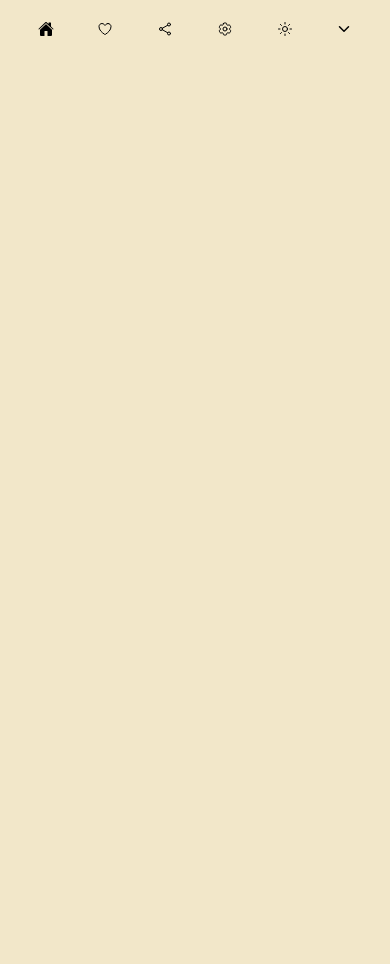
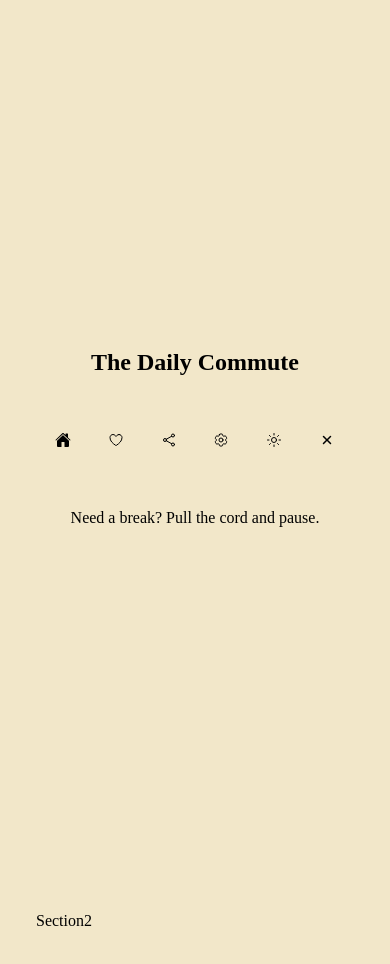
Before and after one commit to SAndreeaM/the-daily-commute, a React (Vite) app: page / in a window 390 px wide. Shown: the top 964 px of the page. Before the commit the page ends 844 px from the top, so only its background shows below. Built offline with nearby package versions, Linux system fonts and the light colour scheme.

Commit message:
Restructured CSS

```diff
--- a/src/App.css
+++ b/src/App.css
@@ -1,16 +1,5 @@
-/* DEFAULT STYLES */
-*,
-*::before,
-*::after {
-  box-sizing: border-box; /* Ensure padding and borders are included in width/height calculations */
-}
-
-html, body {
-  height: 100%; /* Ensure body and HTML take up 100% of the viewport height */
-  margin: 0; /* Remove default body margin */
-  padding: 0; /* Remove default body padding */
-  overflow: hidden; /* Prevent scrolling from body */
-}
+/* Global styles */
+.root {}
 
 h1, h2, h3 {
   width: 100%;
@@ -19,63 +8,71 @@ h1, h2, h3 {
 }
 
 .app {
-  margin: 0; /* Remove extra margin */
   display: flex;
-  flex-wrap: wrap; /* Allow sections to wrap to the next line */
+  flex-wrap: wrap; /* Allow sections to wrap */
   justify-content: space-evenly;
   align-items: stretch;
-  gap: 16px;
-  height: 100vh; /* Ensure app takes full viewport height */
+  gap: 16px; /* Add spacing between sections */
+  margin: 32px;
 }
 
-/* FLEXBOX */
-.flexbox {
+/* Shared section styles */
+.section {
   display: flex;
+  flex-flow: column nowrap;
+  justify-content: flex-start; /* Align content to the top */
+  align-items: stretch; /* Let content fill section width */
+  height: 100vh; /* Full viewport height */
+  width: 33%; /* Default width for sections */
+  padding: 16px;
+  box-sizing: border-box; /* Include padding in dimensions */
 }
 
-/* SECTION STYLES */
-.section {
-  min-height: 100vh; /* Ensure each section takes at least 100vh */
+/* Section-specific styles */
+.section1 {
+  max-width: 25vw;
+  order: 1;
+  flex-grow: 1;
+}
+
+.section1 .menu {
+  display: flex;
+  flex-flow: row nowrap;
+  justify-content: space-evenly;
+  align-items: center;
+  width: 100%; /* Full-width menu */
+  margin-bottom: 16px; /* Spacing below menu */
+}
+
+.section1-content {
+  width: 100%; /* Content fills section width */
+  height: 95vh;
+  margin-bottom: 16px;
+  text-align: justify;
+}
+
+.section2 {
+  max-width: 50vw;
+  order: 2;
+  flex-grow: 2;
+}
+
+.section3 {
+  max-width: 25vw;
+  order: 3;
+  flex-grow: 1;
+}
+
+/* Home content styles */
+.home-content {
+  display: flex;
   flex-flow: column nowrap;
   justify-content: center;
   align-items: center;
-  width: 33%; /* Default for sections */
-  padding: 16px;
-}
-
-/* SECTION 1 */
-.section1 {
-  max-width: 25vw;
-  flex-flow: column nowrap;
-  justify-content: flex-start;
-  order: 1;
-  flex-grow: 1;
-  margin: 0; /* Remove extra margin */
-}
-
-.section1 .menu {
   width: 100%;
-  margin-bottom: 16px;
-}
-
-.section1-content {
-  height: auto; /* Allow content to adjust its height based on its content */
-  width: 100%;
-  flex-flow: column nowrap;
-  justify-content: flex-start;
-  align-items: flex-start;
-  text-align: justify;
-  margin-bottom: 16px;
-}
-
-.home-content {
-  min-height: 80vh; /* Ensure this area takes up at least 80% of the view height */
-  width: 100%;
-  flex-flow: column nowrap;
-  justify-content: center;
-  align-items: center;
+  height: 95vh;
+  text-align: center;
   gap: 2.5vh;
-  text-align: center;
   margin-bottom: 16px;
 }
 
@@ -83,13 +80,14 @@ h1, h2, h3 {
   height: 2rem;
 }
 
-/* MENU */
+/* Menu styles */
 .menu {
-  height: 5vh;
-  width: 75%;
+  display: flex;
   flex-flow: row nowrap;
   justify-content: space-evenly;
   align-items: center;
+  height: 5vh;
+  width: 75%;
   gap: 16px;
 }
 
@@ -100,79 +98,49 @@ h1, h2, h3 {
   cursor: pointer;
 }
 
-/* SECTION 2 */
-.section2 {
-  max-width: 50vw;
-  order: 2;
-  flex-grow: 2;
-  margin: 0; /* Remove extra margin */
-}
-
-/* SECTION 3 */
-.section3 {
-  max-width: 25vw;
-  order: 3;
-  flex-grow: 1;
-  margin: 0; /* Remove extra margin */
-}
-
-/* MOBILE RESPONSIVENESS - STACK SECTIONS */
+/* Responsive styles */
 @media (max-width: 768px) {
   .app {
-    flex-direction: column;
-    gap: 16px;
-    margin: 0; /* Remove extra margin */
-    height: 100vh; /* Ensure app takes full height on mobile */
+    flex-direction: column; /* Stack sections vertically */
+    gap: 16px; /* Maintain spacing between sections */
+    margin: 16px; /* Adjust margin for smaller screens */
   }
 
   .section {
-    width: 100%; /* Make sections full-width on smaller screens */
-    min-height: 100vh; /* Ensure sections are 100vh on smaller screens */
-    padding: 16px;
+    width: 100%; /* Make sections full width */
+    max-width: 100%; /* Override width constraints */
+    margin: 8px 0; /* Add vertical spacing between sections */
   }
 
-  .section1, .section2, .section3 {
-    max-width: 100%;
-    order: initial; /* Reset order to default */
-    margin: 0; /* Remove extra margin */
-  }
-
-  .section1 .menu {
-    width: 100%; /* Ensure the menu is full width */
-  }
-
-  .home-content {
-    min-height: 100vh; /* Ensure home content takes up full height */
-    margin-bottom: 16px; /* Margin below home content */
+  .section1-content {
+    margin-bottom: 16px; /* Ensure spacing below content */
   }
 
   .menu {
-    width: 100%; /* Make menu full-width on smaller screens */
-    gap: 12px; /* Adjust gap between buttons */
+    width: 100%; /* Full-width menu */
+    gap: 12px; /* Adjust spacing between items */
   }
 
   .menu button {
-    font-size: 1rem; /* Adjust button text size for mobile */
+    font-size: 1rem; /* Adjust font size */
   }
 }
 
-/* ADDITIONAL RESPONSIVE STYLES FOR EVEN SMALLER SCREENS */
 @media (max-width: 480px) {
-  .section1, .section2, .section3 {
-    padding: 12px; /* Slightly smaller padding for very small screens */
-    margin: 0; /* Remove margin */
+  .section {
+    padding: 12px; /* Reduce padding on smaller screens */
+    margin: 8px 0; /* Smaller spacing between sections */
   }
 
   .menu {
-    height: auto; /* Allow menu to grow in height if necessary */
-    padding: 8px 0; /* Add some padding for small screens */
+    padding: 8px 0; /* Add padding for smaller menus */
   }
 
   .home-content h1 {
-    font-size: 1.5rem; /* Adjust heading font size for small screens */
+    font-size: 1.5rem; /* Scale down headings */
   }
 
   .home-content p {
-    font-size: 1rem; /* Adjust paragraph font size */
+    font-size: 1rem; /* Scale down text */
   }
 }
--- a/src/Section1.tsx
+++ b/src/Section1.tsx
@@ -9,7 +9,7 @@ interface Props {
 function Section1(props: Props) {
   type MenuOption = "home" | "credits" | "social" | "settings"; // Define Menu Options type
   const [menuPage, setMenuPage] = useState<MenuOption>("home"); // Initialise default menuPage
-  const [menuState, setMenuState] = useState<boolean>(false); // Default to the menu being closed
+  const [menuState, setMenuState] = useState<boolean>(true); // Default to the menu being closed
   const [lightMode, setLightMode] = useState<boolean>(false); // Handle light/dark mode state
 
   const handleMenuClick = (id: string, toggleMenu?: boolean, lightMode?: boolean) => {
```
